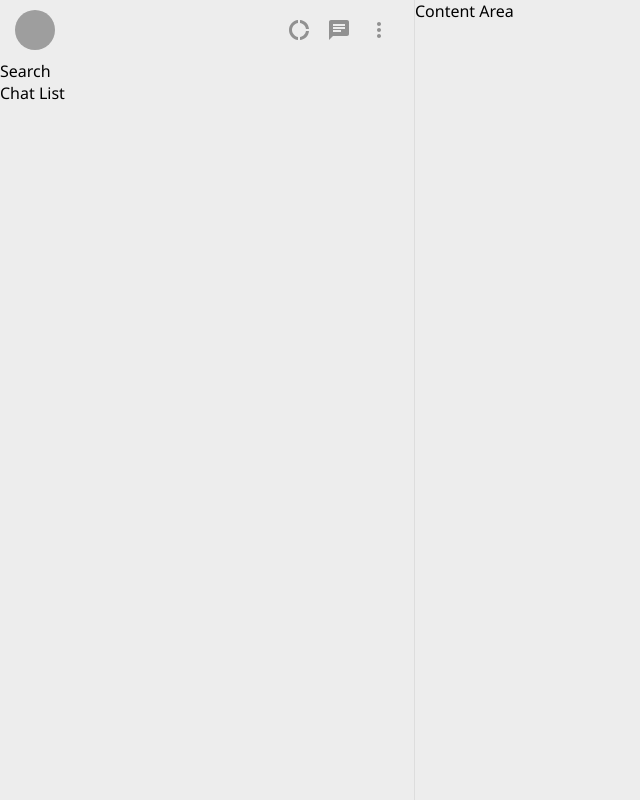
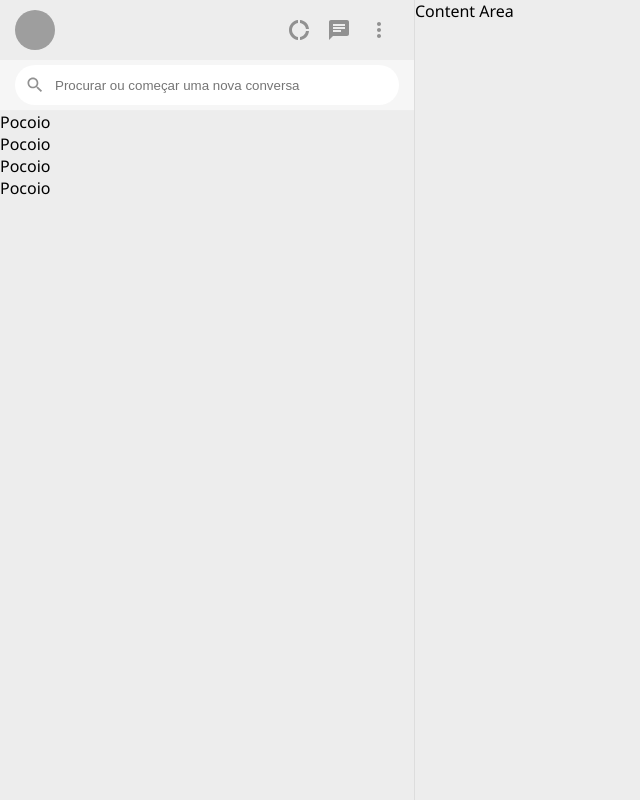
Before and after one commit to leoalves2010/whatsapp-reactjs, a React (Create React App) app in the folder app/: page / in a window 1280 px wide. Shown: the whole page, without its empty margins (0-640 px from the left). Built offline with nearby package versions, Linux system fonts and the light colour scheme; grey boxes are pictures that could not be loaded.

Commit message:
Estilização do Sidebar Search

```diff
--- a/app/src/App.css
+++ b/app/src/App.css
@@ -54,5 +54,28 @@
     cursor: pointer;
 }
 
+.search {
+    background-color: #f6f6f6;
+    border-bottom: 1px solid #eee;
+    padding: 5px 15px;
+}
+
+.search--input {
+    background-color: #fff;
+    height: 40px;
+    border-radius: 20px;
+    display: flex;
+    align-items: center;
+    padding: 0 10px;
+}
+
+.search--input input {
+    flex: 1;
+    border: 0;
+    outline: 0;
+    background-color: transparent;
+    margin-left: 10px;
+}
+
 .content-area {
 }
--- a/app/src/App.js
+++ b/app/src/App.js
@@ -3,8 +3,12 @@
 import DonutLargeIcon from "@mui/icons-material/DonutLarge";
 import ChatIcon from "@mui/icons-material/Chat";
 import MoreVertIcon from "@mui/icons-material/MoreVert";
+import SearchIcon from "@mui/icons-material/Search";
+import ChatListItem from "./components/ChatListItem/ChatListItem";
 
 const App = () => {
+    const [chatList, setChatList] = React.useState([{}, {}, {}, {}]);
+
     return (
         <div className="app-window">
             <div className="sidebar">
@@ -26,8 +30,25 @@
                         </div>
                     </div>
                 </header>
-                <div className="search">Search</div>
-                <div className="chat-list">Chat List</div>
+                <div className="search">
+                    <div className="search--input">
+                        <SearchIcon
+                            fontSize="small"
+                            style={{ color: "#919191" }}
+                        />
+                        <input
+                            type="search"
+                            placeholder="Procurar ou começar uma nova conversa"
+                        />
+                    </div>
+                </div>
+                <div className="chat-list">
+                    {chatList.map((chat, key) => (
+                        <ChatListItem
+                            key={key}
+                        />
+                    ))}
+                </div>
             </div>
             <div className="content-area">Content Area</div>
         </div>
--- /dev/null
+++ b/app/src/components/ChatListItem/ChatListItem.js
@@ -0,0 +1,8 @@
+import React from "react";
+import "./ChatListItem.css";
+
+const ChatListItem = () => {
+    return <div>Pocoio</div>;
+};
+
+export default ChatListItem;
```
Also changed, not shown: app/src/components/ChatListItem/ChatListItem.css (added).
